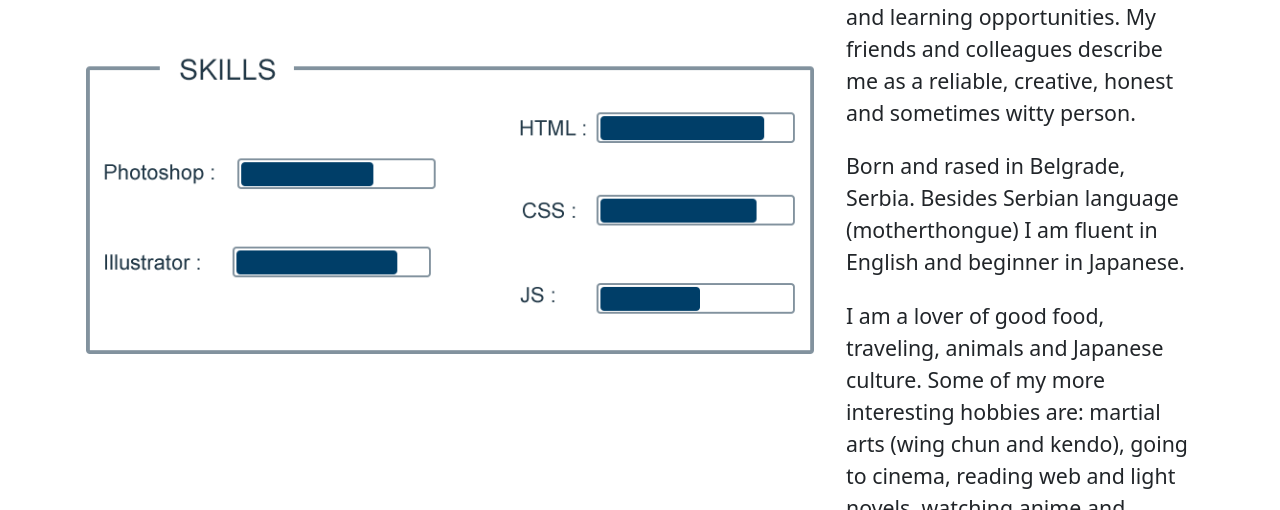
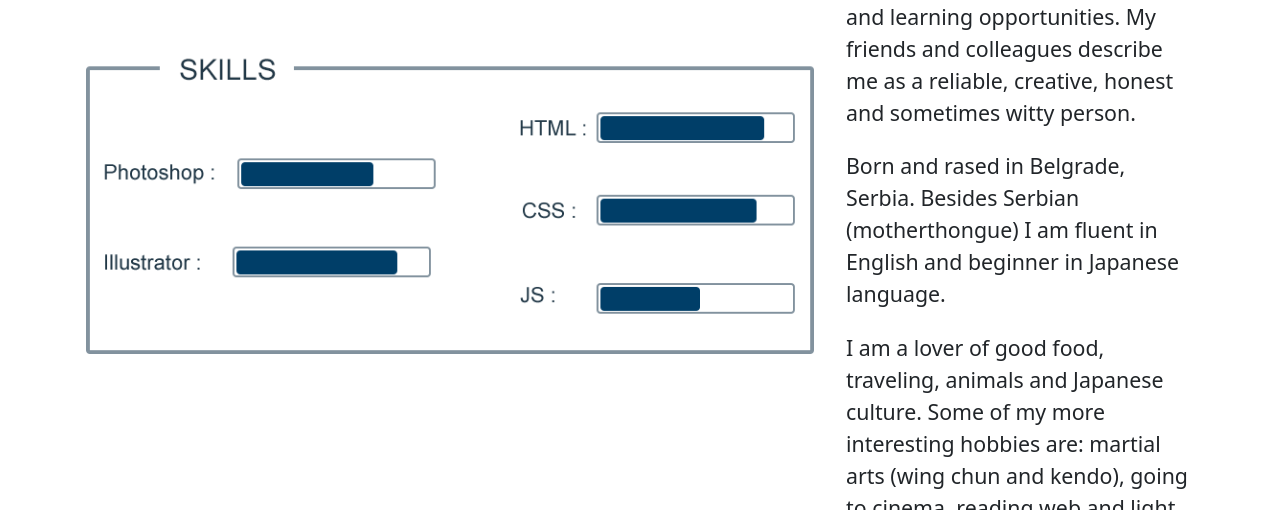
Before and after one commit to divano9/Logo-Desgin-Portfolio, a plain HTML site: page about.html in a window 1280 px wide. Shown: the part 743-1253 px from the top of the page. Drawn offline with Linux system fonts and the light colour scheme.

```diff
--- a/about.html
+++ b/about.html
@@ -78,8 +78,8 @@
             </p>
             <p>
               Born and rased in Belgrade, Serbia.
-              Besides Serbian language (motherthongue) I am fluent
-              in English and beginner in Japanese.
+              Besides Serbian (motherthongue) I am fluent
+              in English and beginner in Japanese language.
             </p>
             <p>
               I am a lover of good food, traveling, animals
```
Also changed, not shown: index.html (+1 -1 lines).
